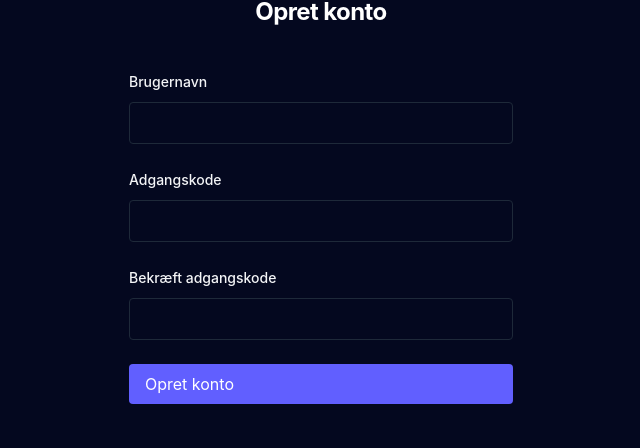
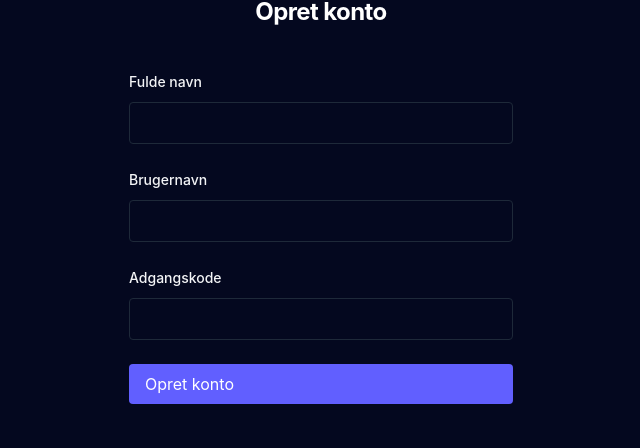
Before and after one commit to TroelsSkov/WiseBet, a React (Vite) app: page /signup in a window 1280 px wide. Shown: the part 209-657 px from the top of the page, without its empty margins (319-959 px from the left). Built offline with nearby package versions, Linux system fonts and the light colour scheme; no server answers.

Commit message:
implement signup flow

```diff
--- a/src/pages/Signup.tsx
+++ b/src/pages/Signup.tsx
@@ -1,17 +1,44 @@
 import { useApi } from "../services/useApi";
 import { apiService } from "../services/apiService";
-import { Link } from "react-router-dom";
+import { Link, useNavigate } from "react-router-dom";
 import Button from "../components/form/Button";
 import Input from "../components/form/Input";
 import wisebetLogo from "../assets/wisebet.png"
+import { useState } from "react";
 
 function Signup() {
-    // Fetch current user (WIP)
-    const { data: user, loading, error, refetch } =
-        useApi<User>("/users/me");
+    const navigate = useNavigate();
+    const [username, setUsername] = useState("");
+    const [password, setPassword] = useState("");
+    const [fullName, setFullName] = useState("");
 
-    if (loading) return <p>Loading...</p>;
-    if (error) return <p>Error: {error}</p>;
+    function handleSignup(e: React.SubmitEvent) {
+        e.preventDefault();
+
+        apiService.post("/Api/Users/Auth/Register", { userName: username, password: password, fullName: fullName })
+            .then(({ error }) => {
+                if (error) {
+                    console.error("Signup failed:", error);
+                    return;
+                }
+
+                // Login after account creation
+                handleLogin();
+            });
+    }
+
+    function handleLogin() {
+        apiService.post("/Api/Users/Auth/Login", { userName: username, password: password })
+            .then(({ error, data }) => {
+                if (error) {
+                    console.error("Login failed:", error);
+                    return;
+                }
+
+                console.log("Login successful:", data);
+                navigate("/");
+            });
+    }
 
     return (
         <>
@@ -22,11 +49,20 @@ function Signup() {
                 </div>
 
                 <div className="mt-10 sm:mx-auto sm:w-full sm:max-w-sm">
-                    <form action="#" method="POST" className="space-y-6">
+                    <form onSubmit={handleSignup} method="POST" className="space-y-6">
+                        <div>
+                            <div className="flex items-center justify-between">
+                                <label htmlFor="full-name" className="block text-sm/6 font-medium text-gray-100">Fulde navn</label>
+                            </div>
+                            <div className="mt-2">
+                                <Input onChange={e => setFullName(e.target.value)} id="full-name" type="text" name="full-name" required />
+                            </div>
+                        </div>
+
                         <div>
                             <label htmlFor="username" className="block text-sm/6 font-medium text-gray-100">Brugernavn</label>
                             <div className="mt-2">
-                                <Input id="username" type="text" name="username" required />
+                                <Input onChange={e => setUsername(e.target.value)} id="username" type="text" name="username" required />
                             </div>
                         </div>
 
@@ -35,19 +71,9 @@ function Signup() {
                                 <label htmlFor="password" className="block text-sm/6 font-medium text-gray-100">Adgangskode</label>
                             </div>
                             <div className="mt-2">
-                                <Input id="password" type="password" name="password" required  />
+                                <Input onChange={e => setPassword(e.target.value)} id="password" type="password" name="password" required  />
                             </div>
                         </div>
-
-                        <div>
-                            <div className="flex items-center justify-between">
-                                <label htmlFor="confirm-password" className="block text-sm/6 font-medium text-gray-100">Bekræft adgangskode</label>
-                            </div>
-                            <div className="mt-2">
-                                <Input id="confirm-password" type="password" name="confirm-password" required />
-                            </div>
-                        </div>
-
                         <div>
                             <Button color="indigo">Opret konto</Button>
                         </div>
```
